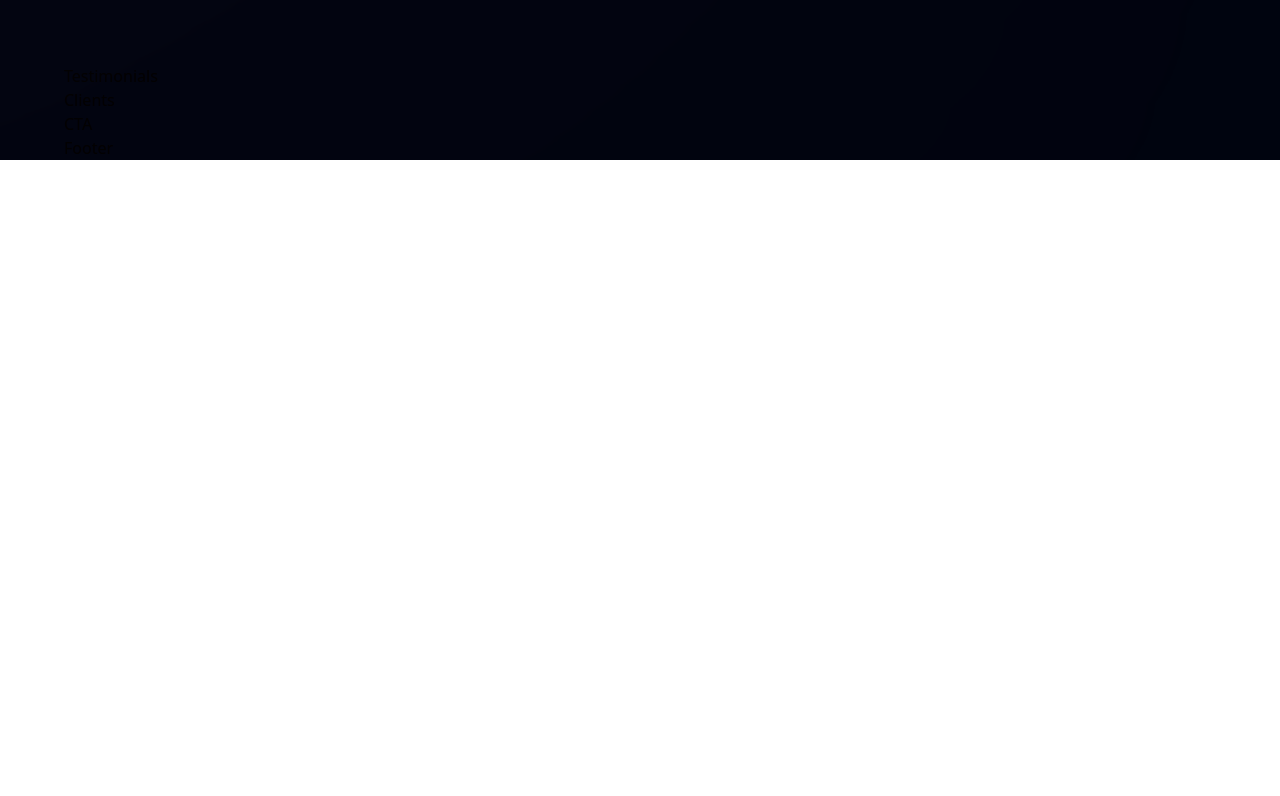
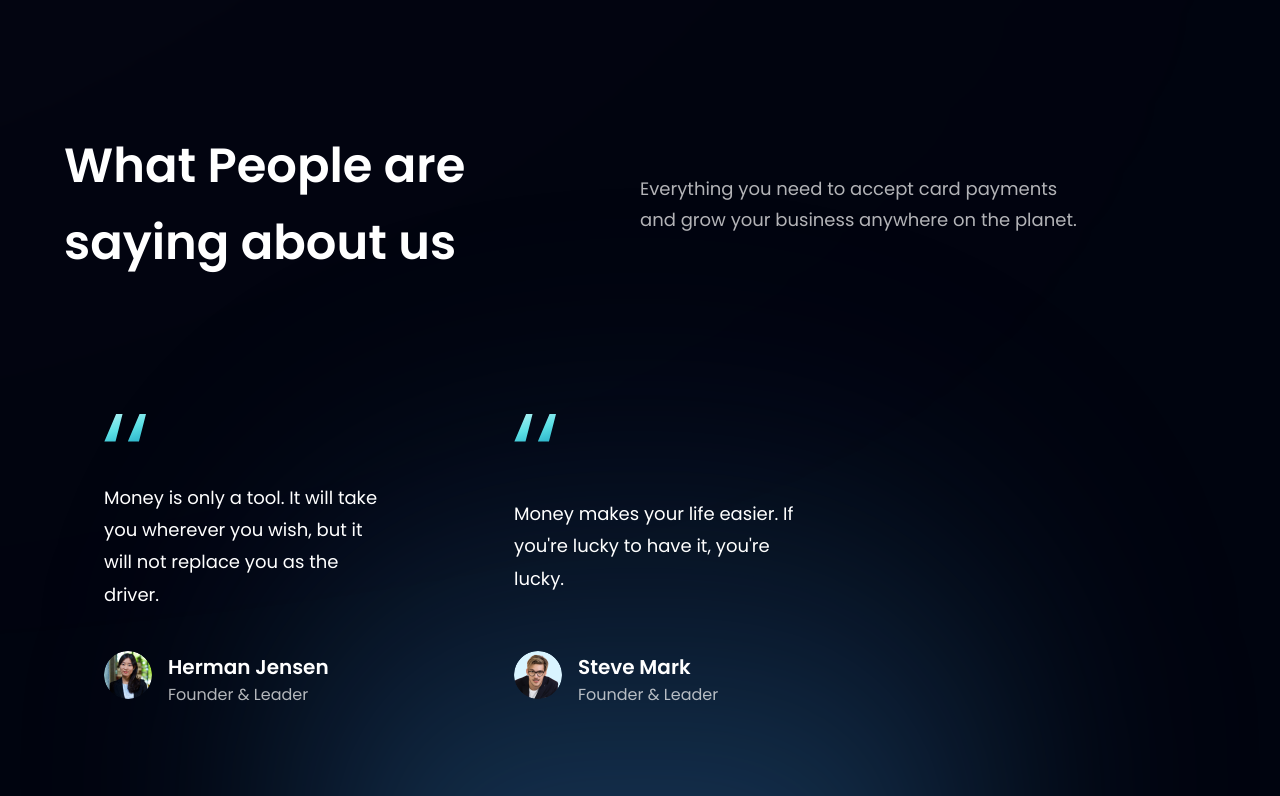
Before and after one commit to Revan99/moderen-bank-app, a React (Vite) app: page / in a window 1280 px wide. Shown: the part 2744-3540 px from the top of the page. Before the commit the page ends 2904 px from the top, so only its background shows below. Built offline with nearby package versions, Linux system fonts and the light colour scheme.

Commit message:
implement: testimonials section
implementing testimonials section

implementing feedback card component

```diff
--- a/src/components/Feedback.jsx
+++ /dev/null
@@ -1,7 +0,0 @@
-import React from "react";
-
-const Feedback = () => {
-  return <div>Feedback</div>;
-};
-
-export default Feedback;
--- /dev/null
+++ b/src/components/FeedbackCard.jsx
@@ -0,0 +1,28 @@
+import { quotes } from "../assets";
+
+const FeedbackCard = ({ content, name, title, img }) => (
+  <div className="flex justify-between flex-col px-10 py-12 rounded-[20px]  max-w-[370px] md:mr-10 sm:mr-5 mr-0 my-5 feedback-card">
+    <img
+      src={quotes}
+      alt="double_quotes"
+      className="w-[42.6px] h-[27.6px] object-contain"
+    />
+    <p className="font-poppins font-normal text-[18px] leading-[32.4px] text-white my-10">
+      {content}
+    </p>
+
+    <div className="flex flex-row">
+      <img src={img} alt={name} className="w-[48px] h-[48px] rounded-full" />
+      <div className="flex flex-col ml-4">
+        <h4 className="font-poppins font-semibold text-[20px] leading-[32px] text-white">
+          {name}
+        </h4>
+        <p className="font-poppins font-normal text-[16px] leading-[24px] text-dimWhite">
+          {title}
+        </p>
+      </div>
+    </div>
+  </div>
+);
+
+export default FeedbackCard;
--- a/src/components/Testimonials.jsx
+++ b/src/components/Testimonials.jsx
@@ -1,7 +1,33 @@
-import React from "react";
+import { feedback } from "../constants";
+import styles from "../style";
 
-const Testimonials = () => {
-  return <div>Testimonials</div>;
-};
+import FeedbackCard from "./FeedbackCard";
+
+const Testimonials = () => (
+  <section
+    id="clients"
+    className={`${styles.paddingY} ${styles.flexCenter} flex-col relative  `}
+  >
+    <div className="absolute z-[0] w-[60%] h-[60%] rounded-full blue__gradient bottom-40" />
+
+    <div className="w-full flex justify-between items-center md:flex-row flex-col sm:mb-16 mb-6 relative z-[1]">
+      <h2 className={styles.heading2}>
+        What People are <br className="sm:block hidden" /> saying about us
+      </h2>
+      <div className="w-full md:mt-0 mt-6">
+        <p className={`${styles.paragraph} text-left max-w-[450px]`}>
+          Everything you need to accept card payments and grow your business
+          anywhere on the planet.
+        </p>
+      </div>
+    </div>
+
+    <div className="flex flex-wrap sm:justify-start justify-center w-full feedback-container relative z-[1]">
+      {feedback.map((card) => (
+        <FeedbackCard key={card.id} {...card} />
+      ))}
+    </div>
+  </section>
+);
 
 export default Testimonials;
--- a/src/components/index.js
+++ b/src/components/index.js
@@ -4,7 +4,7 @@
 export { default as CardDeal } from "./CardDeal";
 export { default as Clients } from "./Clients";
 export { default as CTA } from "./CTA";
-export { default as Feedback } from "./Feedback";
+export { default as Feedback } from "./FeedbackCard";
 export { default as Footer } from "./Footer";
 export { default as GetStarted } from "./GetStarted";
 export { default as Hero } from "./Hero";
```
